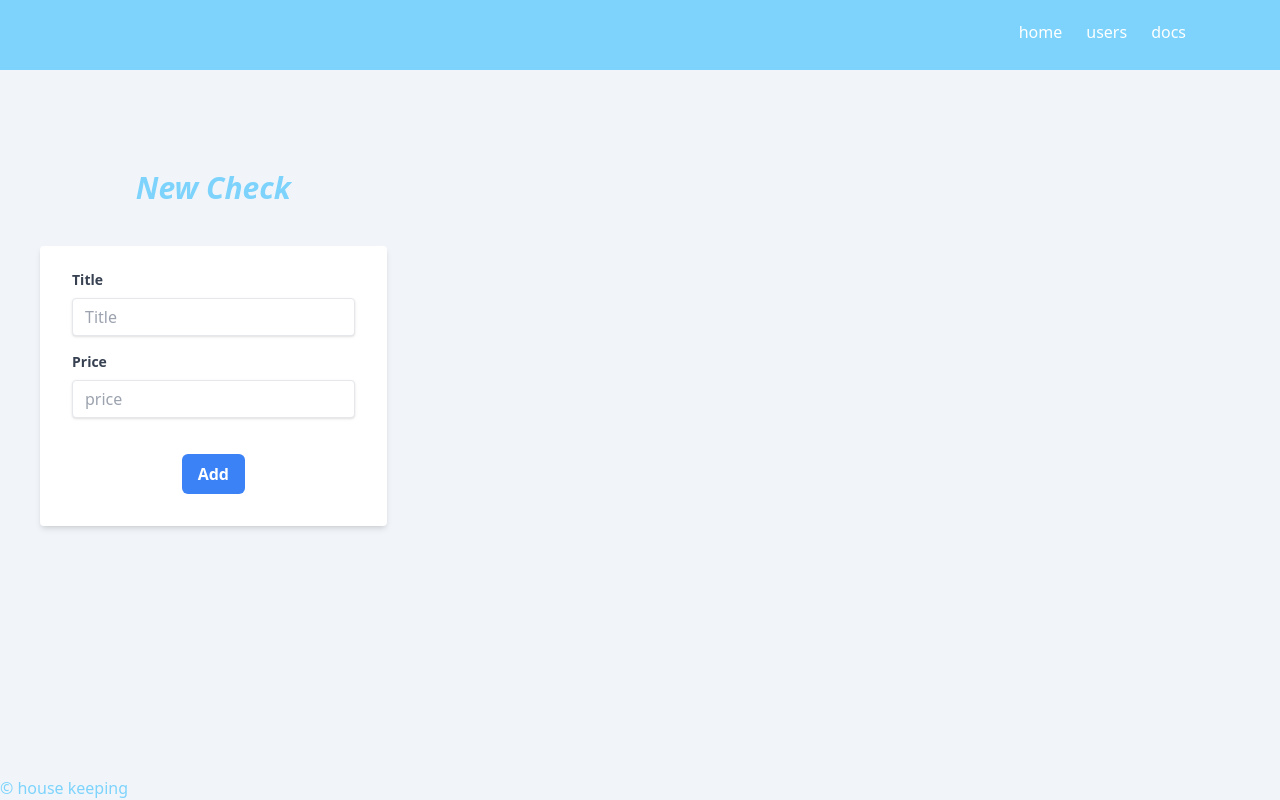
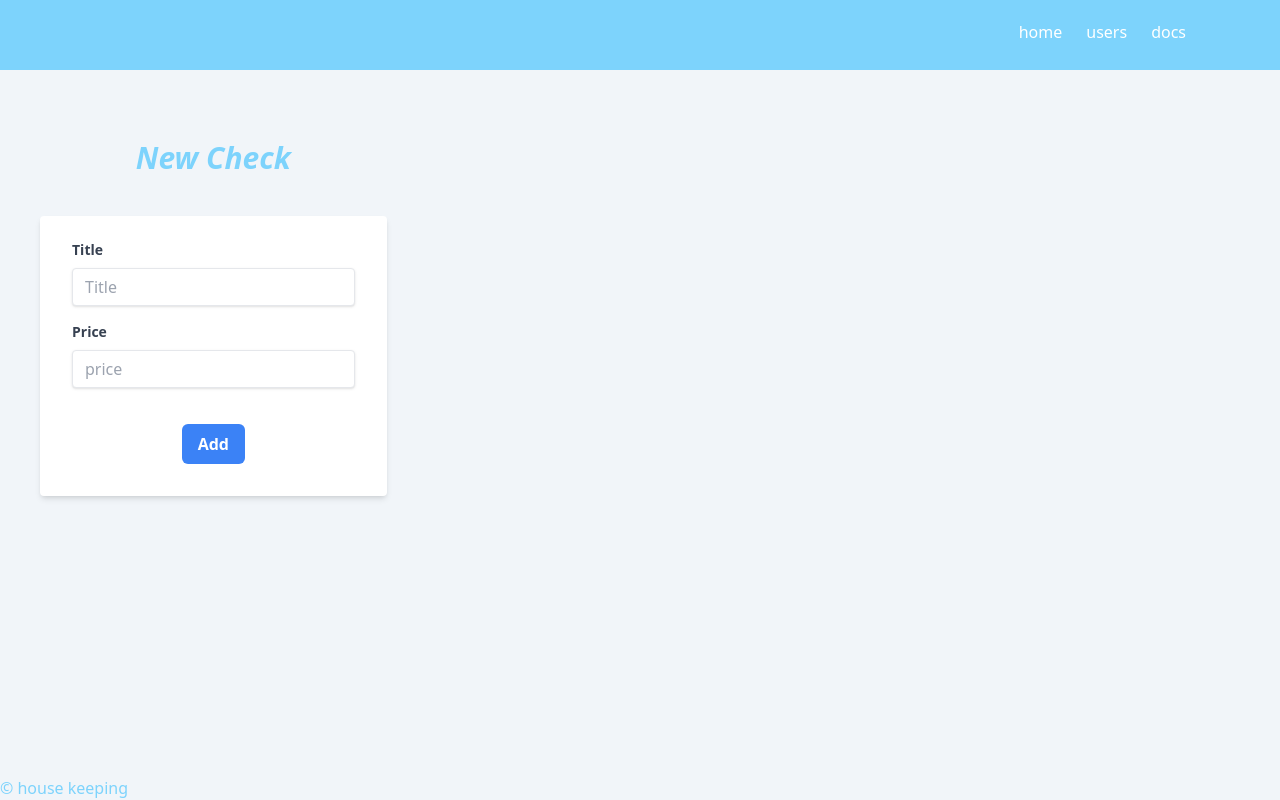
Before and after one commit to hibik17/housekeeping-repo, a Vue app: page / in a window 1280 px wide. Built offline with nearby package versions, Linux system fonts and the light colour scheme.

Commit message:
adjust the margin of left page content

```diff
--- a/src/components/organizms/leftPage.vue
+++ b/src/components/organizms/leftPage.vue
@@ -1,7 +1,7 @@
 <script setup lang="ts">
-
 import Form from "../molecules/Form.vue";
-import FormTitle from "../atoms/FormTitle.vue";</script>
+import FormTitle from "../atoms/FormTitle.vue";
+</script>
 
 <template>
   <div>
@@ -10,5 +10,4 @@ import FormTitle from "../atoms/FormTitle.vue";</script>
   </div>
 </template>
 
-
 <style></style>
--- a/src/components/pages/Index.vue
+++ b/src/components/pages/Index.vue
@@ -10,7 +10,7 @@ import LeftPage from "../organizms/leftPage.vue";
     <Header />
     <div class="grid grid-cols-3">
       <div class="col-span-1">
-        <div class="mx-10 my-[100px]"><LeftPage /></div>
+        <div class="mx-10 my-[70px]"><LeftPage /></div>
       </div>
       <div class="col-span-2"></div>
     </div>
```
